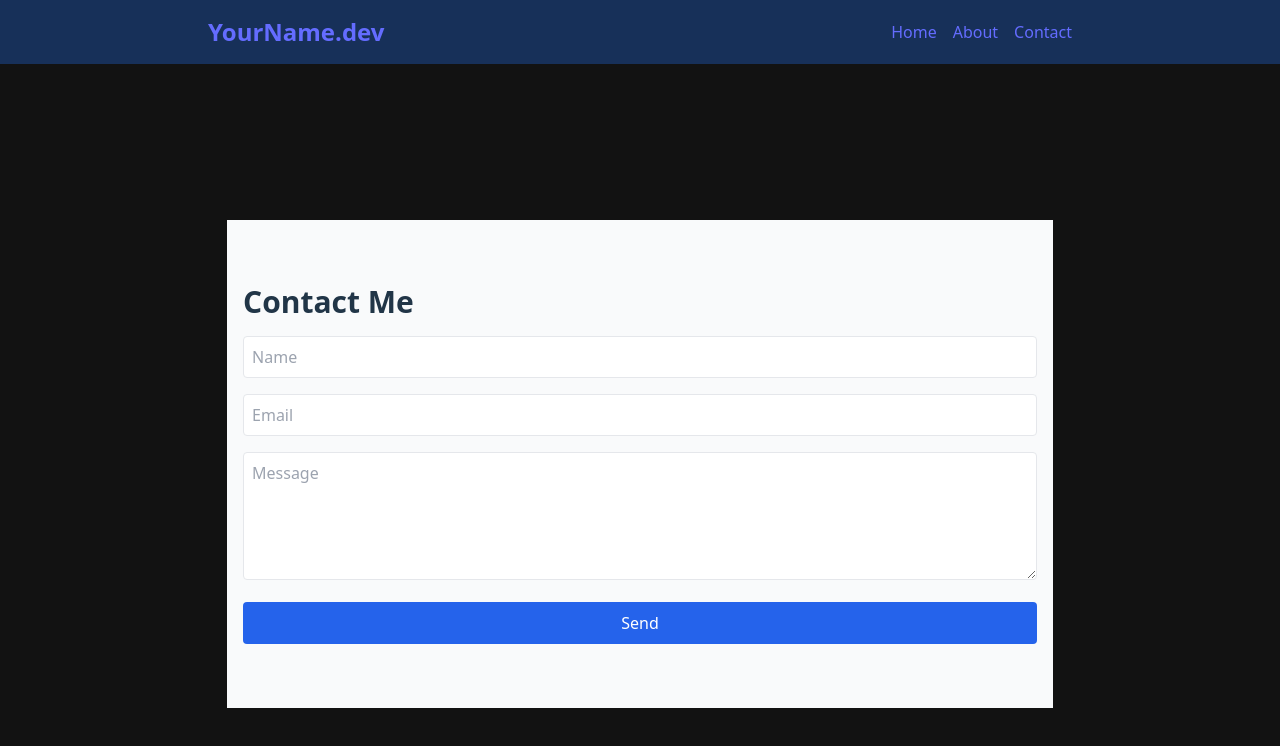
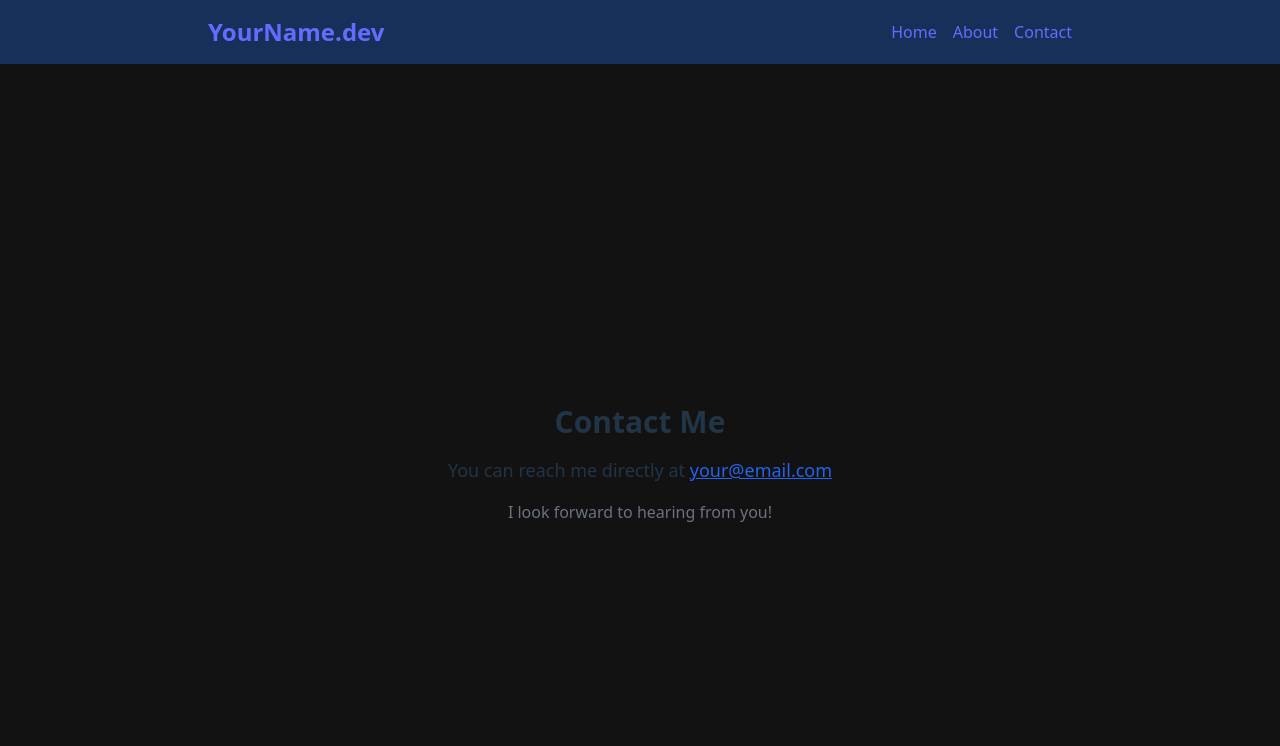
Before and after one commit to icombe/icombe.github.io, a React (Vite) app in the folder web/: page /contact in a window 1280 px wide. Shown: the top 746 px of the page. Built offline with nearby package versions, Linux system fonts and the light colour scheme.

Commit message:
Updated contact form

```diff
--- a/web/package.json
+++ b/web/package.json
@@ -9,7 +9,8 @@
     "lint": "eslint .",
     "preview": "vite preview",
     "tw:init": "tailwindcss init -p",
-    "test": "jest"
+    "test": "jest",
+    "test:coverage": "jest --coverage"
   },
   "dependencies": {
     "react": "^19.1.0",
--- a/web/src/components/ContactForm.tsx
+++ b/web/src/components/ContactForm.tsx
@@ -1,66 +1,19 @@
-import React, { FormEvent, useState } from "react";
-
-type FormState = {
-  name: string;
-  email: string;
-  message: string;
-};
-
+import React from "react";
+// TODO: Use real email address and prevent spam/authenticate submissions
 export default function ContactForm() {
-  const [form, setForm] = useState<FormState>({
-    name: "",
-    email: "",
-    message: "",
-  });
-
-  const handleChange = (
-    e: React.ChangeEvent<HTMLInputElement | HTMLTextAreaElement>
-  ) => {
-    setForm({ ...form, [e.target.name]: e.target.value });
-  };
-
-  const handleSubmit = (e: FormEvent) => {
-    e.preventDefault();
-    // Placeholder for form submission logic
-    alert("Message sent!");
-  };
-
   return (
-    <section id="contact" className="py-16 bg-gray-50">
-      <div className="container">
-        <h2 className="text-3xl font-bold mb-4">Contact Me</h2>
-        <form className="space-y-4" onSubmit={handleSubmit}>
-          <input
-            type="text"
-            name="name"
-            placeholder="Name"
-            className="w-full p-2 border rounded"
-            value={form.name}
-            onChange={handleChange}
-            required
-          />
-          <input
-            type="email"
-            name="email"
-            placeholder="Email"
-            className="w-full p-2 border rounded"
-            value={form.email}
-            onChange={handleChange}
-            required
-          />
-          <textarea
-            name="message"
-            placeholder="Message"
-            className="w-full p-2 border rounded h-32"
-            value={form.message}
-            onChange={handleChange}
-            required
-          />
-          <button type="submit" className="w-full py-2 bg-blue-600 text-white rounded">
-            Send
-          </button>
-        </form>
-      </div>
-    </section>
+    <div className="text-center py-16">
+      <h2 className="text-3xl font-bold mb-4">Contact Me</h2>
+      <p className="mb-4 text-lg">
+        You can reach me directly at{" "}
+        <a
+          href="mailto:your@email.com"
+          className="text-blue-600 underline"
+        >
+          your@email.com
+        </a>
+      </p>
+      <p className="text-gray-500">I look forward to hearing from you!</p>
+    </div>
   );
 }
--- a/web/src/components/Navbar.tsx
+++ b/web/src/components/Navbar.tsx
@@ -1,4 +1,3 @@
-// src/components/Navbar.jsx
 import React from "react";
 import { Link } from "react-router-dom";
 
--- a/web/src/components/Projects.tsx
+++ b/web/src/components/Projects.tsx
@@ -1,4 +1,3 @@
-// src/components/Projects.jsx
 import React, { useEffect, useState } from "react";
 
 type Project = {
```
Also changed, not shown: 2 other files (tests, documents, lock files or other folders).
